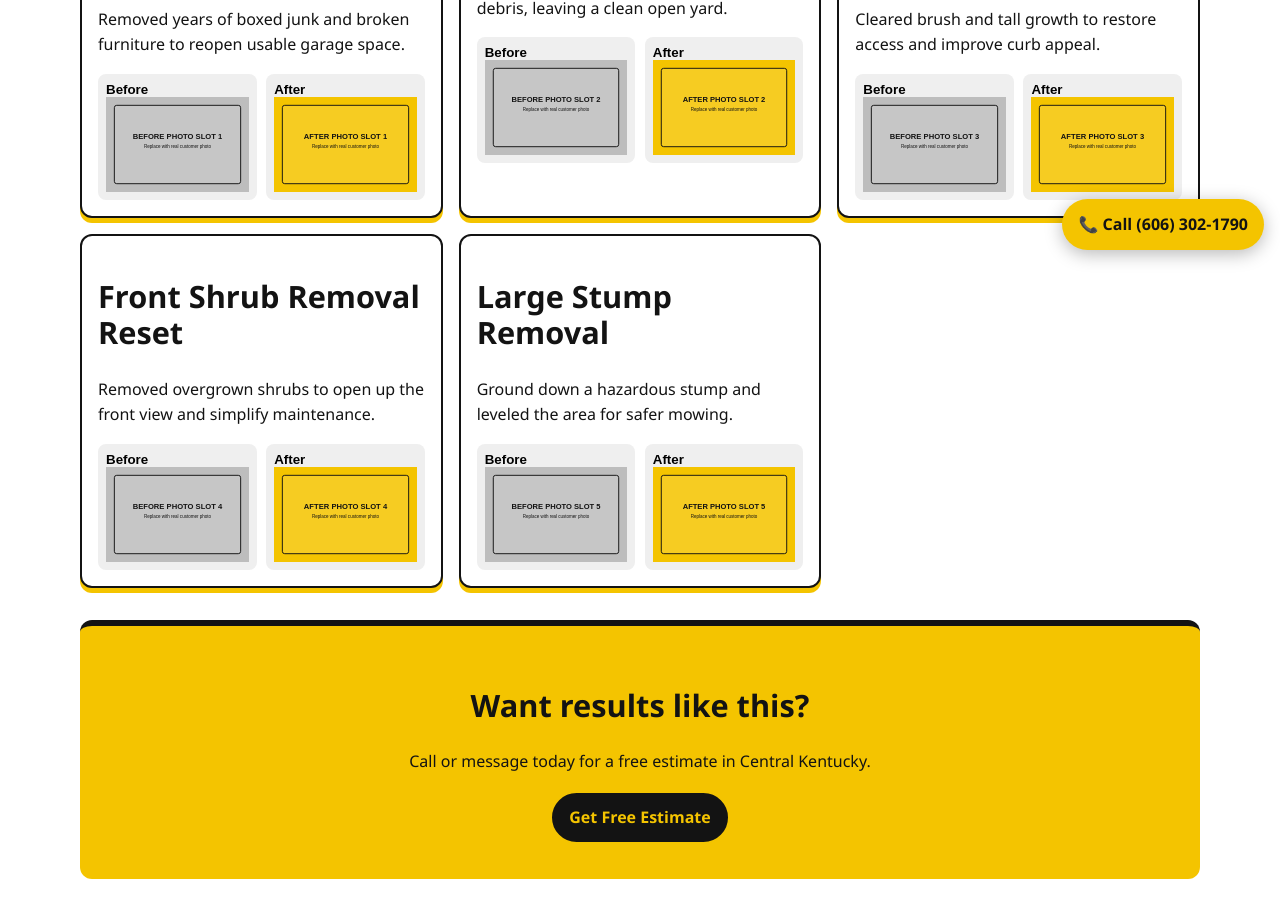
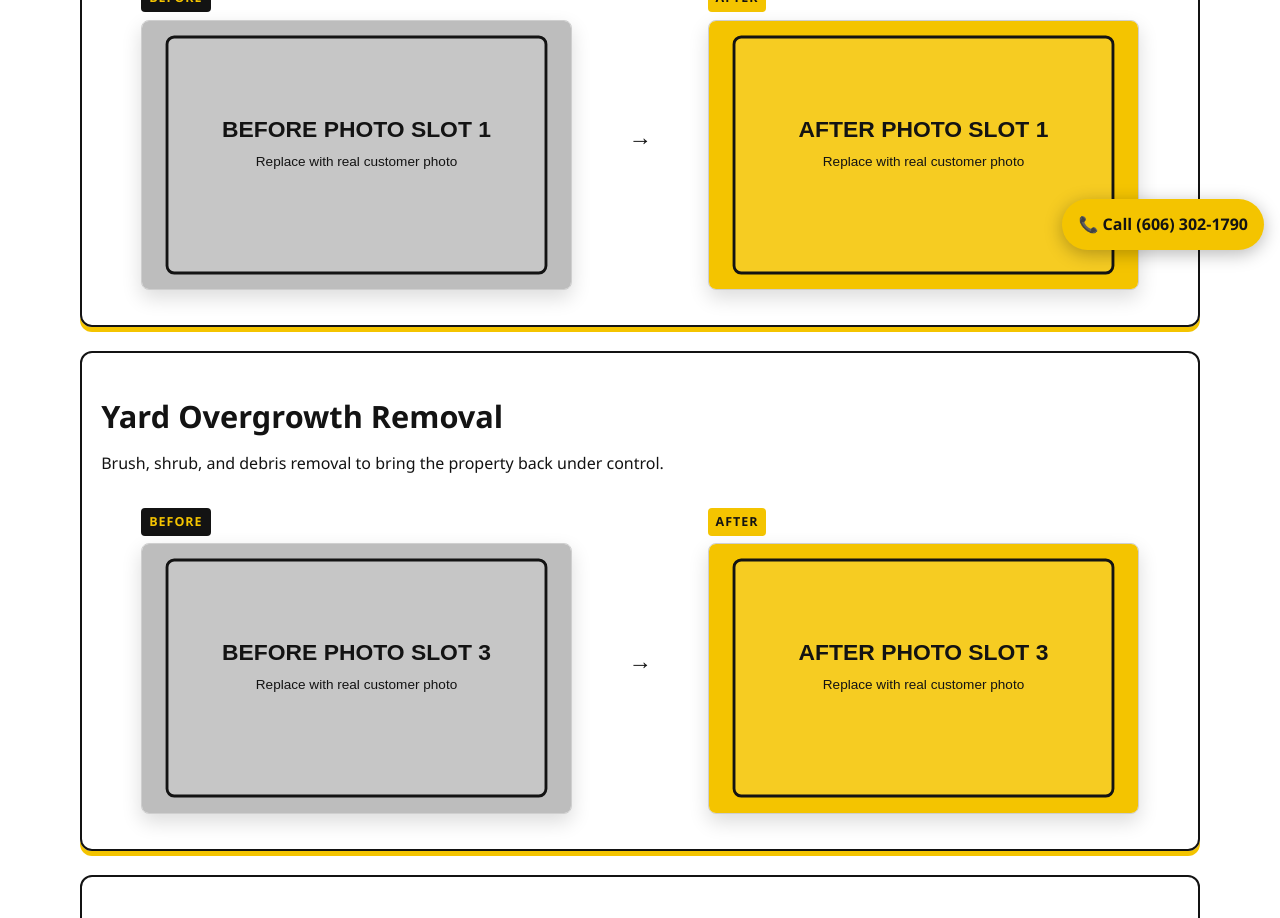
Before and after one commit to peytonkeene/CKY-Property-Restore, a plain HTML site: page results.html in a window 1280 px wide. Shown: the part 537-1455 px from the top of the page. Drawn offline with Linux system fonts and the light colour scheme.

Commit message:
Revamp results page with before/after projects and CTA

```diff
--- a/results.html
+++ b/results.html
@@ -4,92 +4,318 @@
   <meta charset="UTF-8" />
   <meta name="viewport" content="width=device-width, initial-scale=1.0" />
   <title>Results | Before & After Gallery | CKY Property Restore LLC</title>
-  <meta name="description" content="Before and after gallery for junk removal, demolition, yard cleanup, shrub removal, and stump grinding projects in Central Kentucky." />
+  <meta name="description" content="See before and after project transformations from CKY Property Restore LLC in Central Kentucky." />
   <meta property="og:title" content="Results | CKY Property Restore LLC" />
-  <meta property="og:description" content="See transformation results from property cleanup and restoration projects in Central Kentucky." />
+  <meta property="og:description" content="From junk-filled properties to clean, usable spaces—see what CKY Property Restore LLC can do." />
   <meta property="og:type" content="website" />
   <link rel="stylesheet" href="styles.css" />
+  <style>
+    .results-page {
+      display: grid;
+      gap: 2rem;
+    }
+
+    .results-header {
+      text-align: center;
+      max-width: 860px;
+      margin: 0 auto;
+    }
+
+    .results-header h1 {
+      margin-bottom: 0.6rem;
+    }
+
+    .results-divider {
+      width: min(100%, 460px);
+      height: 6px;
+      margin: 1.25rem auto 0;
+      border-radius: 999px;
+      background: linear-gradient(90deg, var(--black) 0 35%, var(--yellow) 35% 100%);
+    }
+
+    .project-list {
+      display: grid;
+      gap: 1.5rem;
+    }
+
+    .project-section {
+      border: 2px solid var(--black);
+      border-radius: var(--radius);
+      padding: 1.2rem;
+      box-shadow: 0 5px 0 var(--yellow);
+      opacity: 0;
+      transform: translateY(20px);
+      transition: opacity 0.55s ease, transform 0.55s ease;
+    }
+
+    .project-section.in-view {
+      opacity: 1;
+      transform: translateY(0);
+    }
+
+    .project-section h2 {
+      margin-bottom: 0.25rem;
+    }
+
+    .before-after-layout {
+      display: grid;
+      align-items: center;
+      gap: 1rem;
+      margin-top: 1rem;
+    }
+
+    .transform-card {
+      display: grid;
+      gap: 0.45rem;
+    }
+
+    .transform-label {
+      display: inline-block;
+      width: fit-content;
+      font-weight: 800;
+      letter-spacing: 0.08em;
+      font-size: 0.78rem;
+      padding: 0.25rem 0.5rem;
+      border-radius: 4px;
+      text-transform: uppercase;
+    }
+
+    .transform-label.before {
+      background: var(--black);
+      color: var(--yellow);
+    }
+
+    .transform-label.after {
+      background: var(--yellow);
+      color: var(--black);
+    }
+
+    .image-card {
+      border-radius: 8px;
+      overflow: hidden;
+      box-shadow: 0 8px 20px rgb(0 0 0 / 0.14);
+      border: 1px solid #cfcfcf;
+      background: var(--white);
+    }
+
+    .image-card img {
+      width: 100%;
+      aspect-ratio: 16 / 10;
+      object-fit: cover;
+      transition: transform 0.35s ease;
+    }
+
+    .image-card:hover img,
+    .image-card:focus-within img {
+      transform: scale(1.04);
+    }
+
+    .ba-divider {
+      display: none;
+      text-align: center;
+      font-weight: 800;
+      color: var(--black);
+      font-size: 1.45rem;
+      line-height: 1;
+      padding: 0.4rem 0;
+      user-select: none;
+    }
+
+    .results-cta {
+      margin-inline: calc(50% - 50vw);
+      background: var(--yellow);
+      color: var(--black);
+      border-top: 5px solid var(--black);
+      border-bottom: 5px solid var(--black);
+      padding: clamp(2rem, 5vw, 3.4rem) 1rem;
+      text-align: center;
+    }
+
+    .results-cta-wrap {
+      width: min(100% - 2rem, 760px);
+      margin: 0 auto;
+    }
+
+    .results-cta h2 {
+      font-size: clamp(1.65rem, 3.8vw, 2.35rem);
+      margin-bottom: 0.45rem;
+    }
+
+    .results-cta p {
+      margin-top: 0;
+      margin-bottom: 1.15rem;
+      font-weight: 600;
+    }
+
+    .results-cta-actions {
+      display: flex;
+      flex-wrap: wrap;
+      gap: 0.75rem;
+      justify-content: center;
+    }
+
+    .results-cta .btn {
+      min-width: 215px;
+      padding: 0.85rem 1.15rem;
+      transition: transform 0.2s ease, background-color 0.2s ease, color 0.2s ease;
+    }
+
+    .results-cta .btn:hover,
+    .results-cta .btn:focus-visible {
+      transform: translateY(-2px);
+    }
+
+    .results-cta .btn-secondary {
+      background: var(--black);
+      color: var(--yellow);
+      border-color: var(--black);
+    }
+
+    .results-cta .btn-secondary:hover,
+    .results-cta .btn-secondary:focus-visible {
+      background: #262626;
+      color: #ffe06b;
+    }
+
+    .results-cta .btn-outline {
+      background: transparent;
+      color: var(--black);
+      border: 2px solid var(--black);
+    }
+
+    .results-cta .btn-outline:hover,
+    .results-cta .btn-outline:focus-visible {
+      background: var(--black);
+      color: var(--yellow);
+    }
+
+    @media (min-width: 860px) {
+      .before-after-layout {
+        grid-template-columns: minmax(0, 1fr) auto minmax(0, 1fr);
+      }
+
+      .ba-divider {
+        display: block;
+      }
+    }
+
+    @media (max-width: 640px) {
+      .project-section {
+        padding: 1rem;
+      }
+
+      .results-cta .btn {
+        width: 100%;
+      }
+    }
+  </style>
 </head>
 <body>
   <a class="skip-link" href="#main-content">Skip to content</a>
   <div id="site-header"></div>
-  <main id="main-content" class="container page-main">
-    <header class="page-header">
-      <p class="eyebrow">Before &amp; After Gallery</p>
-      <h1>Results That Speak for Themselves</h1>
-      <p>See the difference professional cleanup and restoration can make.</p>
+
+  <main id="main-content" class="container page-main results-page">
+    <header class="results-header">
+      <h1>See the Results of Our Work</h1>
+      <p>From junk-filled properties to clean, usable spaces. See how CKY Property Restore LLC helps Central Kentucky homeowners transform their property.</p>
+      <div class="results-divider" aria-hidden="true"></div>
     </header>
 
-    <section class="filters" aria-label="Filter gallery by category">
-      <button class="filter-btn active" data-filter="all">All</button>
-      <button class="filter-btn" data-filter="Junk Removal">Junk Removal</button>
-      <button class="filter-btn" data-filter="Demolition">Demolition</button>
-      <button class="filter-btn" data-filter="Yard Cleanup">Yard Cleanup</button>
-      <button class="filter-btn" data-filter="Shrub Removal">Shrub Removal</button>
-      <button class="filter-btn" data-filter="Stump Grinding">Stump Grinding</button>
-    </section>
-
-    <section class="results-grid" id="results-grid">
-      <article class="result-card" data-category="Junk Removal">
-        <h2>Garage Junk Haul Out</h2>
-        <p>Removed years of boxed junk and broken furniture to reopen usable garage space.</p>
-        <div class="before-after-pair">
-          <button class="lightbox-trigger" data-src="assets/placeholders/before-1.svg" data-alt="Before: Garage junk removal placeholder">Before<img src="assets/placeholders/before-1.svg" alt="Before image slot placeholder for garage junk removal" /></button>
-          <button class="lightbox-trigger" data-src="assets/placeholders/after-1.svg" data-alt="After: Garage junk removal placeholder">After<img src="assets/placeholders/after-1.svg" alt="After image slot placeholder for garage junk removal" /></button>
+    <section class="project-list" aria-label="Before and after project results">
+      <article class="project-section">
+        <h2>Property Junk Removal Cleanup</h2>
+        <p>Full junk removal and property cleanup to restore usable outdoor space.</p>
+        <div class="before-after-layout">
+          <figure class="transform-card">
+            <span class="transform-label before">Before</span>
+            <div class="image-card">
+              <img src="assets/placeholders/before-1.svg" alt="Before view of a property area with heavy junk buildup" />
+            </div>
+          </figure>
+          <div class="ba-divider" aria-hidden="true">→</div>
+          <figure class="transform-card">
+            <span class="transform-label after">After</span>
+            <div class="image-card">
+              <img src="assets/placeholders/after-1.svg" alt="After view showing a clean and usable outdoor property area" />
+            </div>
+          </figure>
         </div>
       </article>
 
-      <article class="result-card" data-category="Demolition">
-        <h2>Old Shed Tear-Down</h2>
-        <p>Demolished unsafe shed and removed all debris, leaving a clean open yard.</p>
-        <div class="before-after-pair">
-          <button class="lightbox-trigger" data-src="assets/placeholders/before-2.svg" data-alt="Before: Shed demolition placeholder">Before<img src="assets/placeholders/before-2.svg" alt="Before image slot placeholder for shed demolition" /></button>
-          <button class="lightbox-trigger" data-src="assets/placeholders/after-2.svg" data-alt="After: Shed demolition placeholder">After<img src="assets/placeholders/after-2.svg" alt="After image slot placeholder for shed demolition" /></button>
+      <article class="project-section">
+        <h2>Yard Overgrowth Removal</h2>
+        <p>Brush, shrub, and debris removal to bring the property back under control.</p>
+        <div class="before-after-layout">
+          <figure class="transform-card">
+            <span class="transform-label before">Before</span>
+            <div class="image-card">
+              <img src="assets/placeholders/before-3.svg" alt="Before view of an overgrown yard with brush and debris" />
+            </div>
+          </figure>
+          <div class="ba-divider" aria-hidden="true">→</div>
+          <figure class="transform-card">
+            <span class="transform-label after">After</span>
+            <div class="image-card">
+              <img src="assets/placeholders/after-3.svg" alt="After view showing a cleared and controlled yard" />
+            </div>
+          </figure>
         </div>
       </article>
 
-      <article class="result-card" data-category="Yard Cleanup">
-        <h2>Overgrown Backyard Cleanup</h2>
-        <p>Cleared brush and tall growth to restore access and improve curb appeal.</p>
-        <div class="before-after-pair">
-          <button class="lightbox-trigger" data-src="assets/placeholders/before-3.svg" data-alt="Before: Yard cleanup placeholder">Before<img src="assets/placeholders/before-3.svg" alt="Before image slot placeholder for yard cleanup" /></button>
-          <button class="lightbox-trigger" data-src="assets/placeholders/after-3.svg" data-alt="After: Yard cleanup placeholder">After<img src="assets/placeholders/after-3.svg" alt="After image slot placeholder for yard cleanup" /></button>
-        </div>
-      </article>
-
-      <article class="result-card" data-category="Shrub Removal">
-        <h2>Front Shrub Removal Reset</h2>
-        <p>Removed overgrown shrubs to open up the front view and simplify maintenance.</p>
-        <div class="before-after-pair">
-          <button class="lightbox-trigger" data-src="assets/placeholders/before-4.svg" data-alt="Before: Shrub removal placeholder">Before<img src="assets/placeholders/before-4.svg" alt="Before image slot placeholder for shrub removal" /></button>
-          <button class="lightbox-trigger" data-src="assets/placeholders/after-4.svg" data-alt="After: Shrub removal placeholder">After<img src="assets/placeholders/after-4.svg" alt="After image slot placeholder for shrub removal" /></button>
-        </div>
-      </article>
-
-      <article class="result-card" data-category="Stump Grinding">
-        <h2>Large Stump Removal</h2>
-        <p>Ground down a hazardous stump and leveled the area for safer mowing.</p>
-        <div class="before-after-pair">
-          <button class="lightbox-trigger" data-src="assets/placeholders/before-5.svg" data-alt="Before: Stump grinding placeholder">Before<img src="assets/placeholders/before-5.svg" alt="Before image slot placeholder for stump grinding" /></button>
-          <button class="lightbox-trigger" data-src="assets/placeholders/after-5.svg" data-alt="After: Stump grinding placeholder">After<img src="assets/placeholders/after-5.svg" alt="After image slot placeholder for stump grinding" /></button>
+      <article class="project-section">
+        <h2>Demolition &amp; Cleanup</h2>
+        <p>Removal of unwanted structures and complete debris cleanup.</p>
+        <div class="before-after-layout">
+          <figure class="transform-card">
+            <span class="transform-label before">Before</span>
+            <div class="image-card">
+              <img src="assets/placeholders/before-2.svg" alt="Before view of an unwanted structure and surrounding debris" />
+            </div>
+          </figure>
+          <div class="ba-divider" aria-hidden="true">→</div>
+          <figure class="transform-card">
+            <span class="transform-label after">After</span>
+            <div class="image-card">
+              <img src="assets/placeholders/after-2.svg" alt="After view of open space after demolition and debris removal" />
+            </div>
+          </figure>
         </div>
       </article>
     </section>
 
-    <section class="cta-banner compact">
-      <h2>Want results like this?</h2>
-      <p>Call or message today for a free estimate in Central Kentucky.</p>
-      <a class="btn btn-secondary" href="contact.html">Get Free Estimate</a>
+    <section class="results-cta" aria-label="Request quote call to action">
+      <div class="results-cta-wrap">
+        <h2>Ready to Transform Your Property?</h2>
+        <p>Call or message CKY Property Restore LLC today for a fast, free estimate.</p>
+        <div class="results-cta-actions">
+          <a class="btn btn-secondary" href="contact.html">Request Quote Now</a>
+          <a class="btn btn-outline" href="tel:+16063021790">Call (606) 302-1790</a>
+        </div>
+      </div>
     </section>
   </main>
 
-  <dialog id="lightbox" class="lightbox">
-    <button class="lightbox-close" aria-label="Close image">✕</button>
-    <img id="lightbox-image" src="" alt="Expanded gallery image" />
-  </dialog>
-
   <div id="site-footer"></div>
   <a href="tel:+16063021790" class="sticky-call">📞 Call (606) 302-1790</a>
+
   <script src="script.js"></script>
+  <script>
+    const observedProjects = document.querySelectorAll('.project-section');
+
+    if ('IntersectionObserver' in window) {
+      const observer = new IntersectionObserver((entries, obs) => {
+        entries.forEach((entry) => {
+          if (entry.isIntersecting) {
+            entry.target.classList.add('in-view');
+            obs.unobserve(entry.target);
+          }
+        });
+      }, { threshold: 0.2 });
+
+      observedProjects.forEach((project) => observer.observe(project));
+    } else {
+      observedProjects.forEach((project) => project.classList.add('in-view'));
+    }
+  </script>
 </body>
 </html>
```
